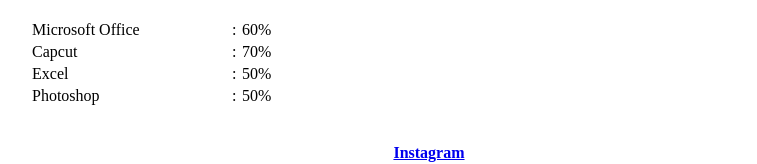
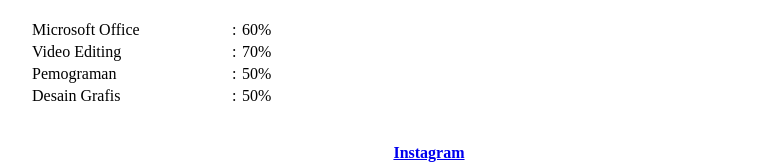
Before and after one commit to IbnuAugustiana/ibnuaugustiana.github.io, a plain HTML site: page index.html in a window 1280 px wide. Shown: the part 757-921 px from the top of the page, without its empty margins (211-968 px from the left). Drawn offline with Linux system fonts and the light colour scheme.

Commit message:
CVIBEN.html

```diff
--- a/index.html
+++ b/index.html
@@ -103,17 +103,17 @@
             <td>60%</td>
           </tr>
           <tr>
-            <td>Capcut</td>
+            <td>Video Editing</td>
             <td>:</td>
             <td>70%</td>
           </tr>
           <tr>
-            <td>Excel</td>
+            <td>Pemograman</td>
             <td>:</td>
             <td>50%</td>
           </tr>
           <tr>
-            <td>Photoshop</td>
+            <td>Desain Grafis</td>
             <td>:</td>
             <td>50%</td>
           </tr>
```
